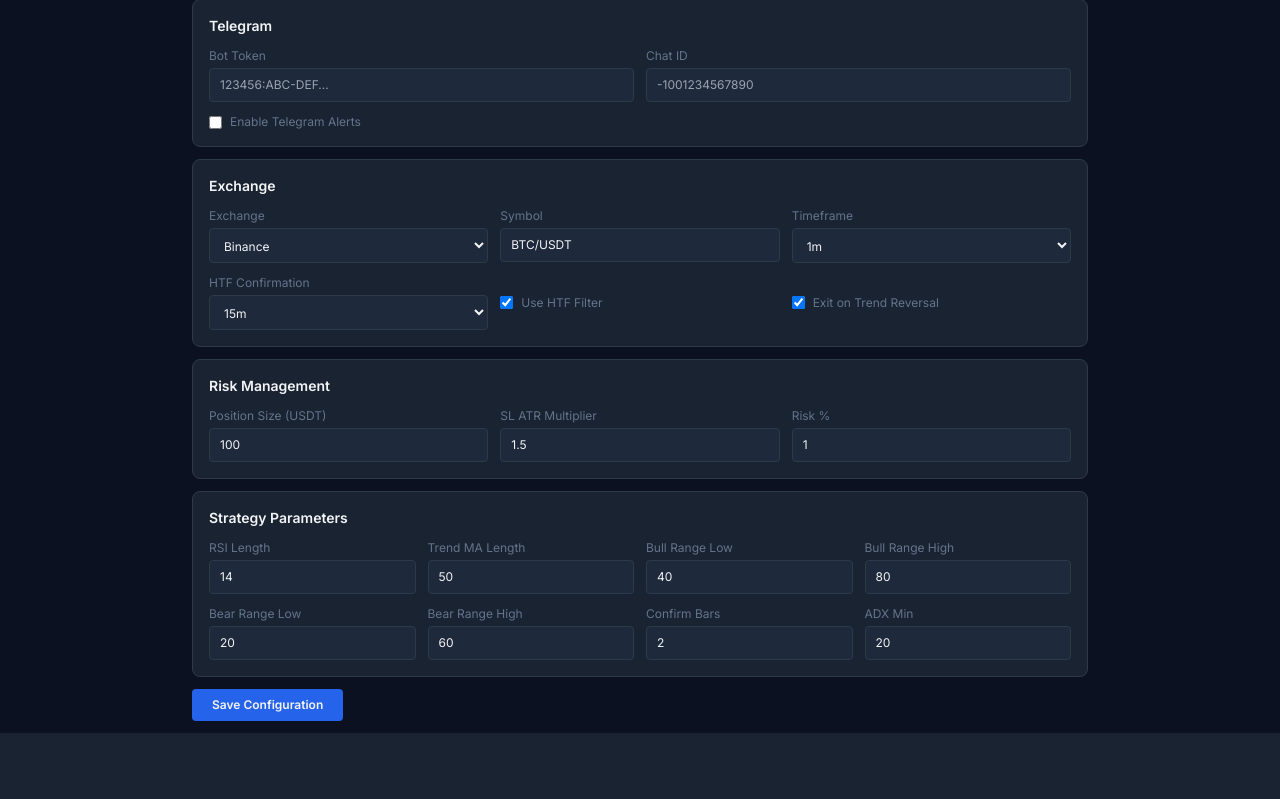
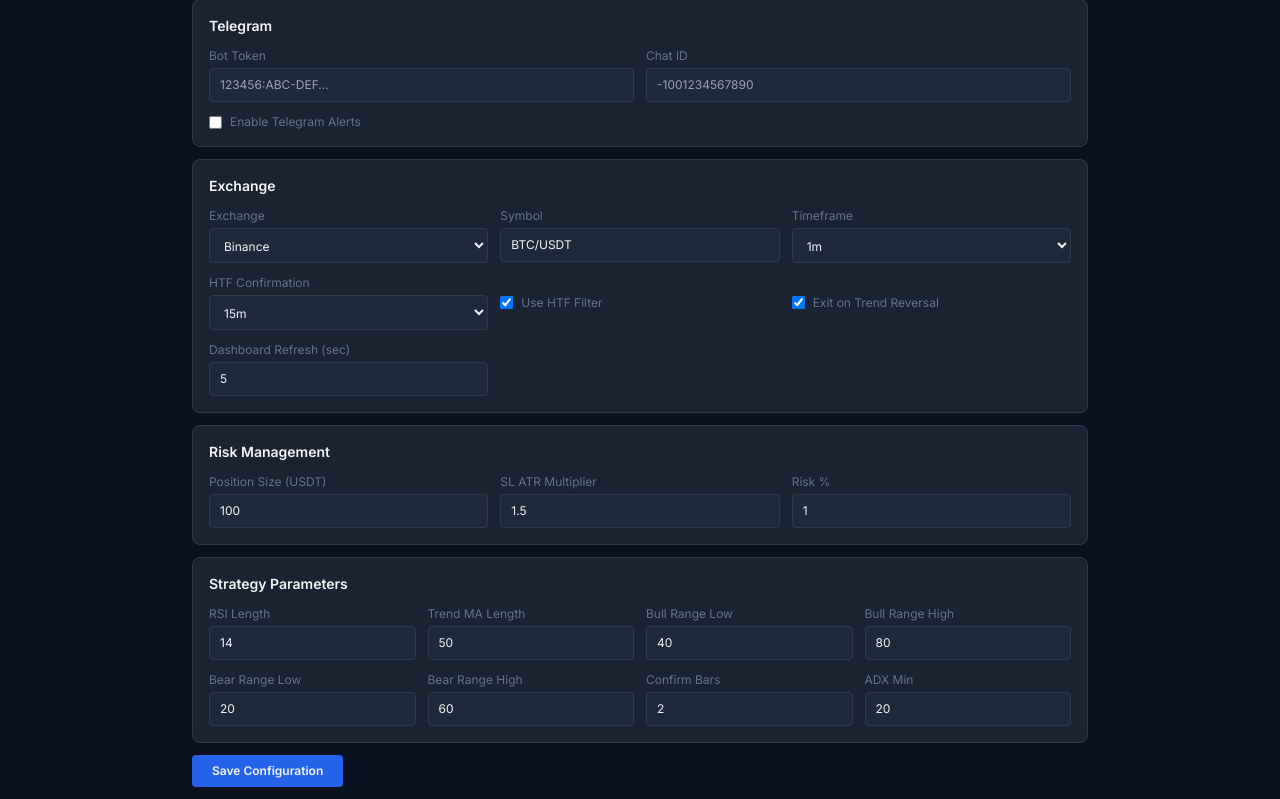
Before and after one commit to randan96mk/BitCoinAlgo, a FastAPI app: page /settings in a window 1280 px wide. Shown: the part 98-897 px from the top of the page. Before the commit the page ends 831 px from the top, so only its background shows below. Run offline with FastAPI, Linux system fonts and the light colour scheme; some libraries are stand-ins or nearby versions.

Commit message:
fix: make dashboard refresh interval driven by config (was dead setting)
server.refresh_interval was ignored — the dashboard hard-coded a 10s
poll. Now /api/status returns refresh_interval and the dashboard uses it
to drive its refresh loop (clamped to a 3s floor), so the setting is
real. Default is 5s, which halves signal-display latency on the 1m
intraday profile and keeps the live price/candle feeling current.

Added a "Dashboard Refresh (sec)" control in Settings.

Co-Authored-By: Claude Opus 4.8 <noreply@anthropic.com>
Claude-Session: https://claude.ai/code/session_018tkWLCzZQfMh5xiQ7jvZnp

```diff
--- a/backend/api/routes.py
+++ b/backend/api/routes.py
@@ -25,6 +25,7 @@ async def get_status():
         "exchange": Config().get("exchange.name"),
         "symbol": Config().get("exchange.symbol"),
         "timeframe": Config().get("strategy.timeframe"),
+        "refresh_interval": Config().get("server.refresh_interval", 5),
         "current_price": engine_instance.current_price if engine_instance else 0,
         "last_signal": _signal_to_dict(engine_instance.last_signal) if engine_instance and engine_instance.last_signal else None,
     }
--- a/backend/templates/settings.html
+++ b/backend/templates/settings.html
@@ -58,6 +58,10 @@
                 <div class="flex items-center gap-2">
                     <input type="checkbox" id="strategy.exit_on_reversal" class="rounded bg-card border-border">
                     <label class="text-muted">Exit on Trend Reversal</label>
+                </div>
+                <div>
+                    <label class="block text-muted mb-1">Dashboard Refresh (sec)</label>
+                    <input type="number" min="3" id="server.refresh_interval" class="w-full bg-card border border-border rounded px-2.5 py-2" value="5">
                 </div>
             </div>
         </div>
```
Also changed, not shown: backend/templates/dashboard.html (+14 -1 lines).
